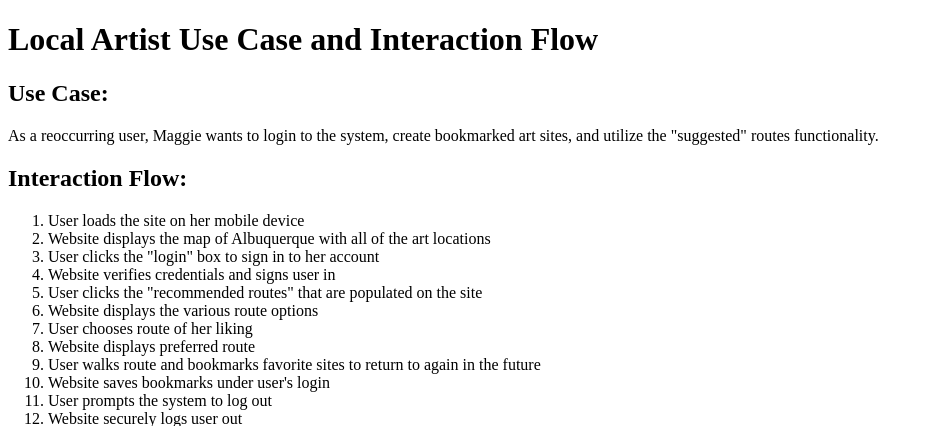
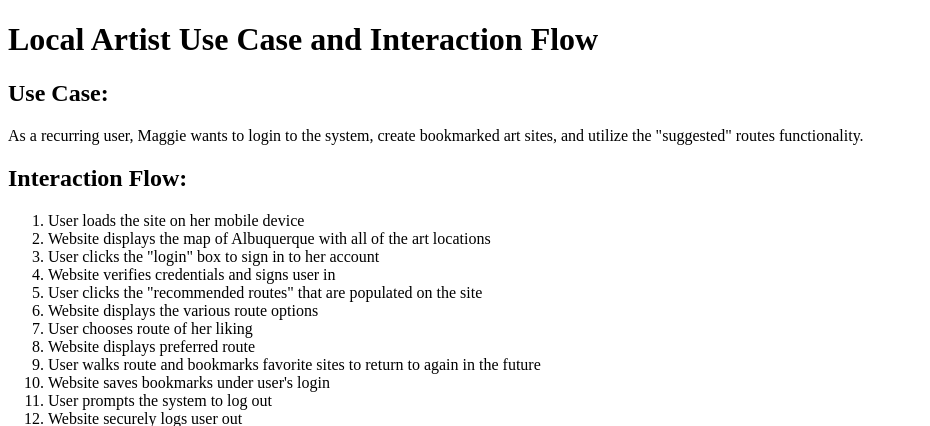
Before and after one commit to samanthaandrews/abq-street-art, a PHP site: page /epic/use-cases/local-artist-use-case.php in a window 1280 px wide. Shown: the top 426 px of the page, without its empty margins (0-930 px from the left). Run offline with PHP 8.4, Linux system fonts and the light colour scheme.

Commit message:
Updated to recurring

```diff
--- a/epic/use-cases/local-artist-use-case.php
+++ b/epic/use-cases/local-artist-use-case.php
@@ -7,7 +7,7 @@
 <body>
 	<h1>Local Artist Use Case and Interaction Flow</h1>
 	<h2>Use Case:</h2>
-		<p>As a reoccurring user, Maggie wants to login to the system, create bookmarked art sites, and utilize the "suggested" routes functionality.</p>
+		<p>As a recurring user, Maggie wants to login to the system, create bookmarked art sites, and utilize the "suggested" routes functionality.</p>
 		<h2>Interaction Flow:</h2>
 		<ol>
 			<li>User loads the site on her mobile device</li>
```
